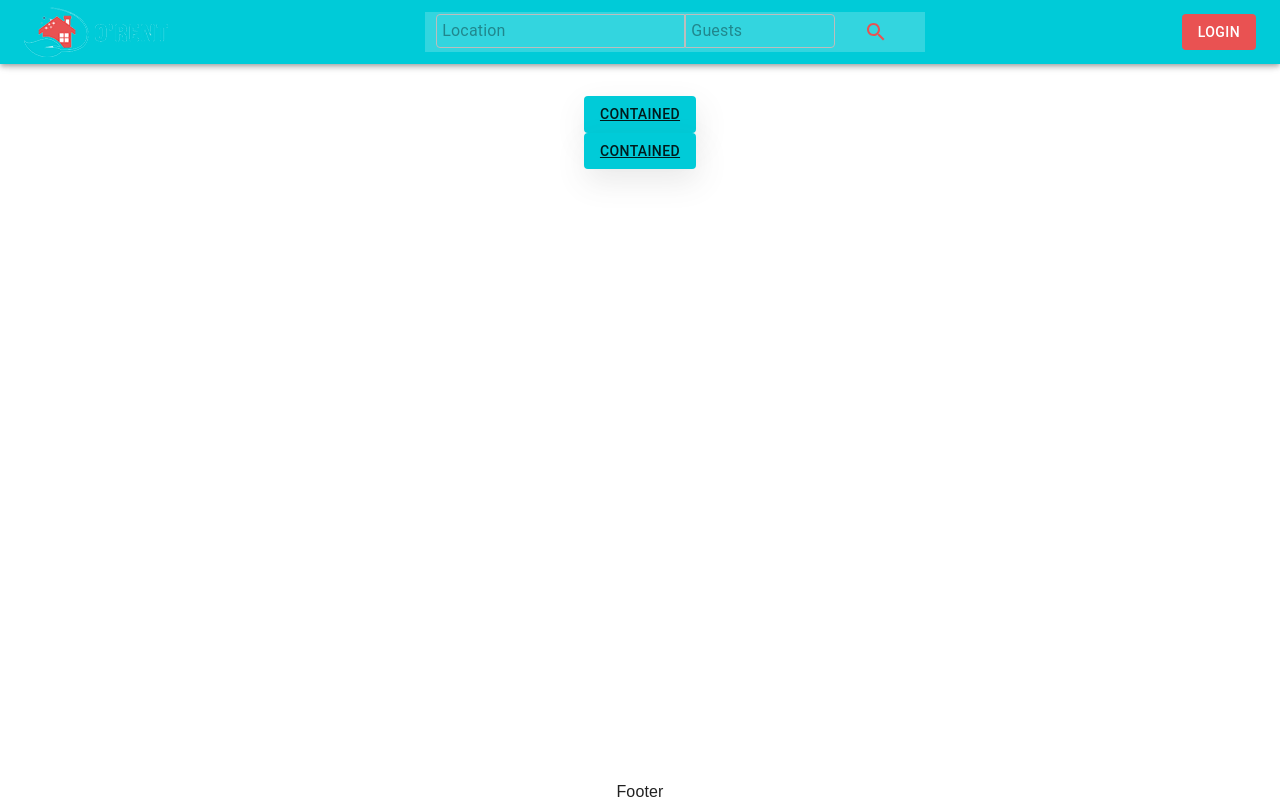
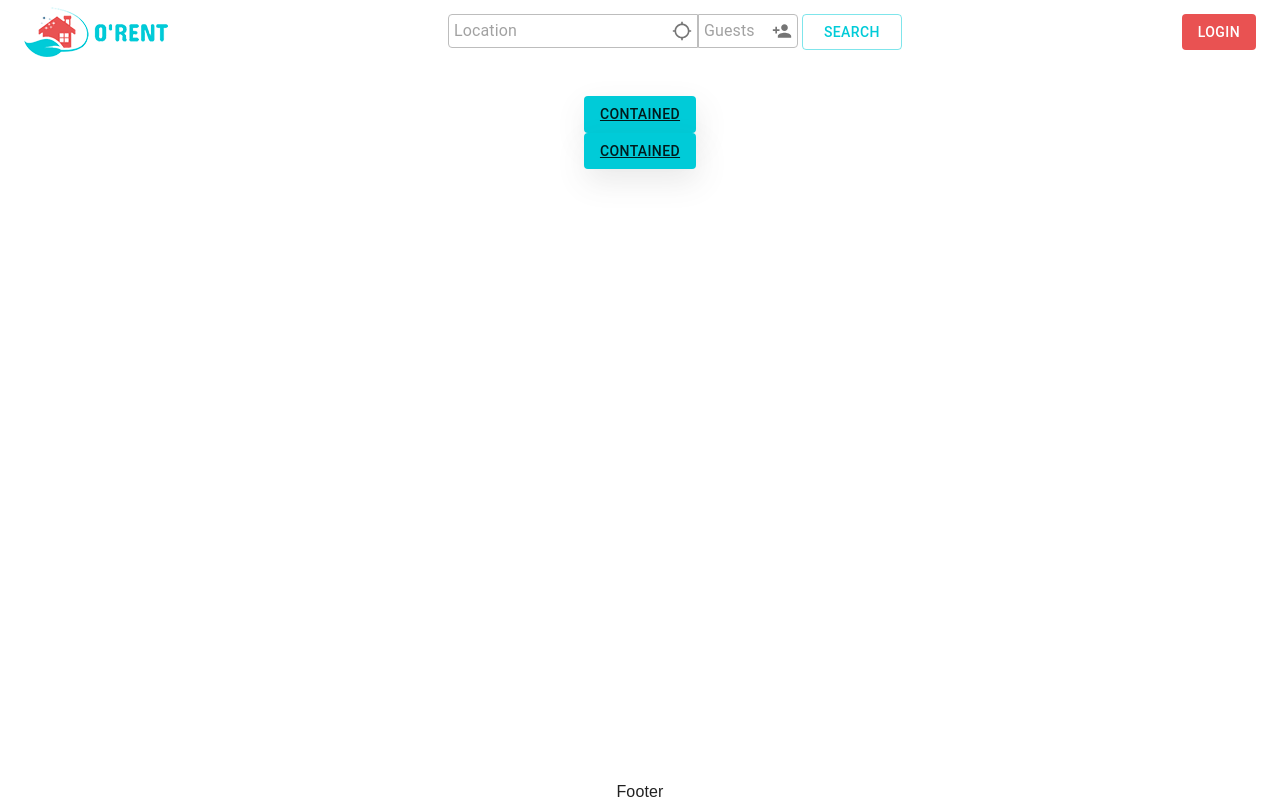
Before and after one commit to Candyfair/ORent, a React app in the folder FRONT/: page / in a window 1280 px wide. Built offline with nearby package versions, Linux system fonts and the light colour scheme.

Commit message:
Add SearBar icons and search button

```diff
--- a/FRONT/src/components/NavBar/SearchBar/index.js
+++ b/FRONT/src/components/NavBar/SearchBar/index.js
@@ -1,30 +1,35 @@
 /* eslint-disable linebreak-style */
 // MaterialUI hook & components import
 import { makeStyles } from '@mui/styles';
-import { Stack, InputBase, IconButton } from '@mui/material';
-import SearchIcon from '@mui/icons-material/Search';
+import {
+  Stack, InputBase, Button, InputAdornment,
+} from '@mui/material';
+import LocationSearchingIcon from '@mui/icons-material/LocationSearching';
+import PersonAddIcon from '@mui/icons-material/PersonAdd';
 
 // MaterialUI theme import
 const useStyles = makeStyles((theme) => ({
   search: {
-    backgroundColor: theme.palette.primary.light,
+    backgroundColor: theme.palette.common.white,
     maxWidth: '500px',
   },
   locationInput: {
     border: `1px solid ${theme.palette.grey[400]}`,
     borderRadius: `${theme.shape.borderRadius}px 0px 0px ${theme.shape.borderRadius}px`,
     paddingLeft: '5px',
+    paddingRight: '5px',
     width: '50%',
   },
   guestsInput: {
     border: `1px solid ${theme.palette.grey[400]}`,
     borderRadius: `0px ${theme.shape.borderRadius}px ${theme.shape.borderRadius}px 0px`,
     paddingLeft: '5px',
-    width: '30%',
+    paddingRight: '5px',
+    width: '20%',
   },
   searchButton: {
     marginLeft: 4,
-    width: '15%',
+    width: '20%',
   },
 }
 ));
@@ -49,20 +54,37 @@ const SearchBar = () => {
           size="medium"
           placeholder="Location"
           className={classes.locationInput}
+          endAdornment={(
+            <InputAdornment position="end">
+              <LocationSearchingIcon
+                fontSize="small"
+              />
+            </InputAdornment>
+          )}
         />
+
         {/* Guests number input */}
         <InputBase
           size="medium"
           placeholder="Guests"
           className={classes.guestsInput}
+          endAdornment={(
+            <InputAdornment position="end">
+              <PersonAddIcon
+                fontSize="small"
+              />
+            </InputAdornment>
+          )}
         />
+
         {/* Search  icon */}
-        <IconButton
-          color="secondary"
+        <Button
+          variant="outlined"
+          color="primary"
           className={classes.searchButton}
         >
-          <SearchIcon />
-        </IconButton>
+          Search
+        </Button>
       </form>
     </Stack>
   );
--- a/FRONT/src/components/NavBar/index.js
+++ b/FRONT/src/components/NavBar/index.js
@@ -1,5 +1,5 @@
 // MaterialUI imports
-import { Stack, AppBar, Toolbar } from '@mui/material/';
+import { AppBar, Toolbar } from '@mui/material/';
 import { makeStyles } from '@mui/styles';
 // === Imports
 import SearchBar from './SearchBar';
@@ -12,17 +12,18 @@ const useStyles = makeStyles((theme) => ({
   },
   toolbar: {
     justifyContent: 'space-between',
+    backgroundColor: theme.palette.common.white,
   },
 }));
 
 // Exported component
 const Navbar = () => {
-
   const classes = useStyles();
 
   return (
     <AppBar
-      position='fixed'
+      // position="fixed"
+      elevation={0}
       className={classes.appbar}
     >
       <Toolbar
@@ -37,27 +38,3 @@ const Navbar = () => {
 };
 
 export default Navbar;
-
-
-// const NavBar = () => (
-//   <Grid
-//     display="flex"
-//     direction="row"
-//     alignItems="center"
-//     justifyContent="center"
-//   >
-//     {/* Logo */}
-//     <Grid item xs={2}>
-//       <img src={logo} alt="Logo O'Rent" />
-//     </Grid>
-//     {/* Search bar component */}
-//     <Grid item xs={8}>
-//       <SearchBar />
-//     </Grid>
-//     {/* Login Component */}
-//     <Grid item xs={2}>
-//       <Login />
-//     </Grid>
-//   </Grid>
-// );
-// export default NavBar;
```
